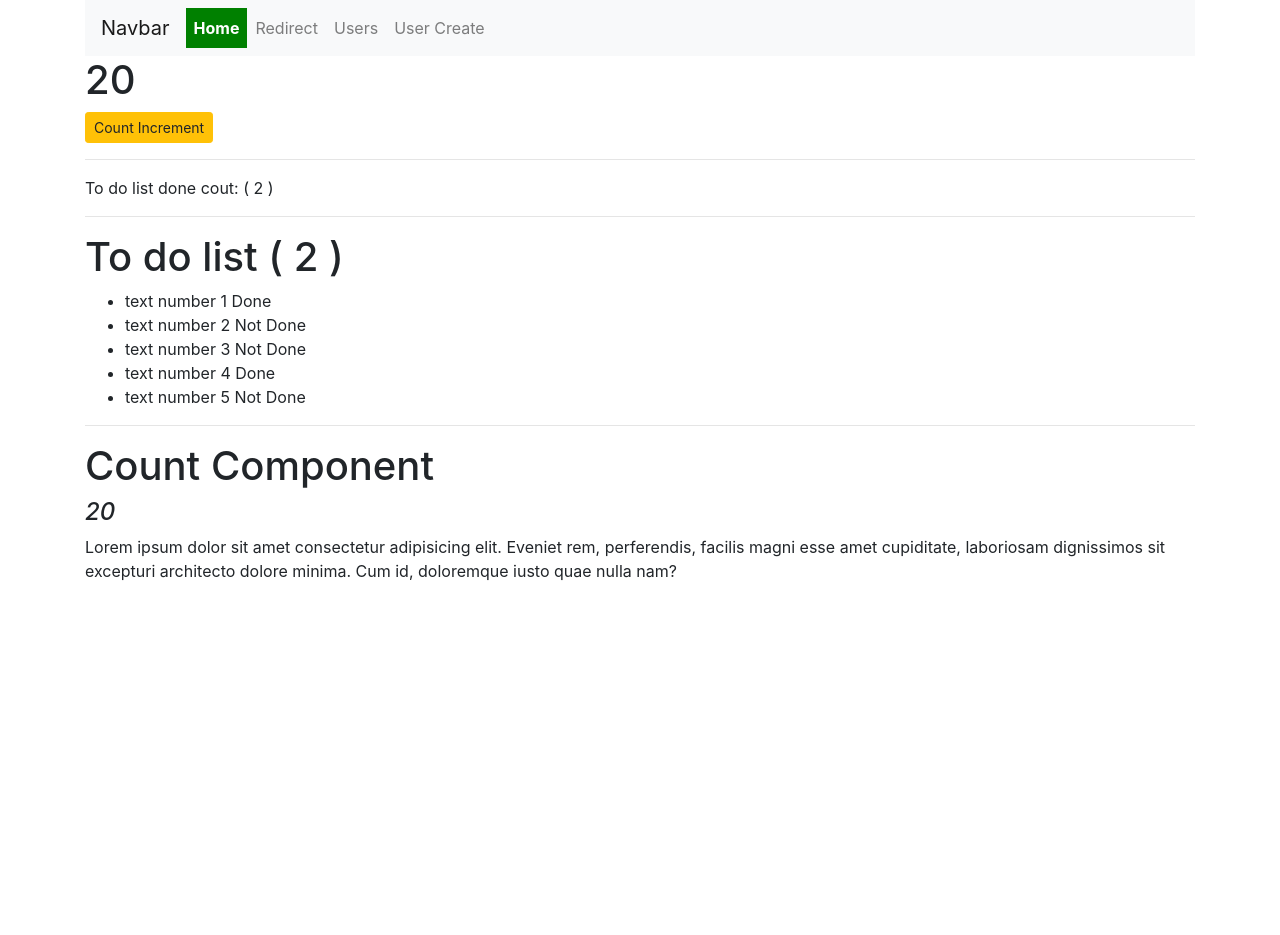
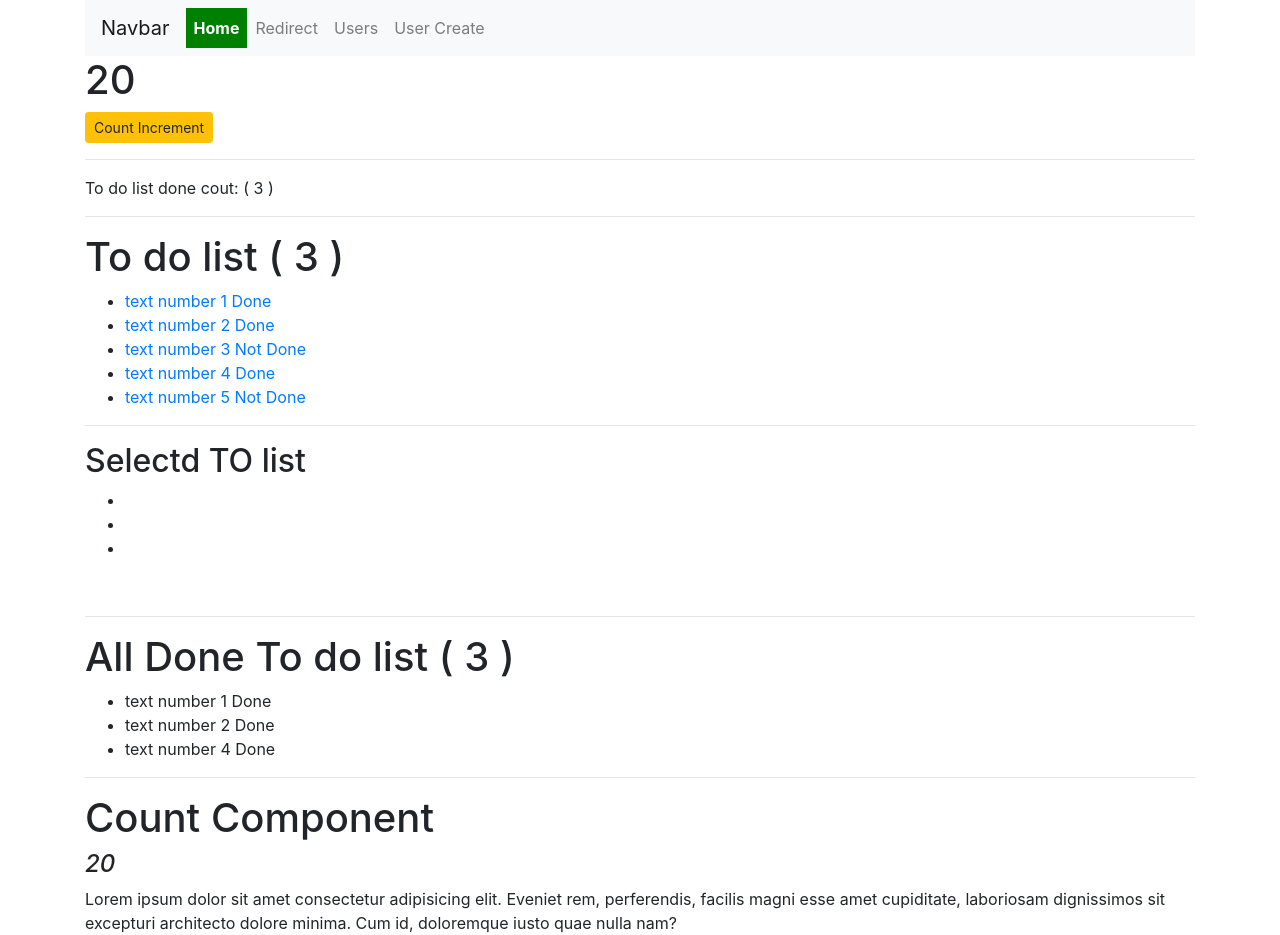
Before and after one commit to nuruzzamanhimel00/13_leela_webdev_vue3_full_again, a Vue app in the folder vue3_create_1/: page / in a window 1280 px wide. Before the commit the page ends 800 px from the top, so only its background shows below. Built offline with nearby package versions, Linux system fonts and the light colour scheme.

Commit message:
call getter inside the getters andgetter mutaion

```diff
--- a/vue3_create_1/src/components/TodolistComp.vue
+++ b/vue3_create_1/src/components/TodolistComp.vue
@@ -3,13 +3,33 @@
     <h1>To do list ( {{ doneTodolistCount }} )</h1>
         <ul>
             <li v-for="(value, key) in getTodoLists" :key="key">
+               <a href=""
+                @click.prevent="onSelectToDoList(value.id)"
+                >
+                     {{ value.text }} {{ value.done ? 'Done' : 'Not Done'  }}
+               </a>
+            </li>
+        </ul>
+        <hr>
+
+        <h2>Selectd TO list</h2>
+        <ul v-if="getSelectedTodo !== null">
+        <li>{{getSelectedTodo.id}}</li>
+        <li>{{getSelectedTodo.text}}</li>
+        <li>{{getSelectedTodo.done}}</li>
+        </ul>
+        <br>
+        <hr>
+    <h1>All Done To do list ( {{ getDoneTodoLists.length }} )</h1>
+        <ul>
+            <li v-for="(value, key) in getDoneTodoLists" :key="key">
                 {{ value.text }} {{ value.done ? 'Done' : 'Not Done'  }}
             </li>
         </ul>
     </div>
 </template>
 <script>
-import {mapGetters} from 'vuex'
+import {mapGetters, mapMutations} from 'vuex'
 export default {
     data(){
         return{
@@ -17,12 +37,14 @@ export default {
         }
     },
       computed:{
-        ...mapGetters(['getTodoLists','doneTodolistCount'])
+        ...mapGetters(['getTodoLists','doneTodolistCount','getDoneTodoLists','getSelectedTodo'])
     },
     methods:{
-        // doneListCount(){
-        //     return this.getTodoLists.filter( doneData => doneData.done == true ).length;
-        // }
+        ...mapMutations(['SELECT_TODOLIST_BYID']),
+        onSelectToDoList(id){
+            this.SELECT_TODOLIST_BYID(id);
+            // console.log(id);
+        }
     }
 }
 </script>
--- a/vue3_create_1/src/store/index.js
+++ b/vue3_create_1/src/store/index.js
@@ -6,11 +6,12 @@ const store = createStore({
       count: 20,
       todos:[
         { id:1, text: 'text number 1 ', done: true },
-        { id:2, text: 'text number 2 ', done: false },
+        { id:2, text: 'text number 2 ', done: true },
         { id:3, text: 'text number 3 ', done: false },
         { id:4, text: 'text number 4 ', done: true },
         { id:5, text: 'text number 5 ', done: false },
-      ]
+      ],
+      seletedTodo:{}
     },
     getters:{
         getCcountResult(state){
@@ -19,14 +20,29 @@ const store = createStore({
         getTodoLists(state){
             return state.todos;
         },
-        doneTodolistCount(state){
-            return state.todos.filter( doneData => doneData.done == true ).length;
+
+        // 76.76. Calling Getters inside another Getter Methods. Pass arguments to getters, Vuex - Vue js _ Vue3.
+        getDoneTodoLists(state){
+          return state.todos.filter( doneData => doneData.done == true );
+      },
+        doneTodolistCount(state, getters){
+            // return state.todos.filter( doneData => doneData.done == true ).length;
+            return getters.getDoneTodoLists.length;
+        },
+
+        getSelectedTodo(state){
+          return state.seletedTodo;
         }
     },
     mutations: {
      increment(state,payload){
         // state.count = state.count + payload;
         state.count = state.count + payload.value;
+     },
+     SELECT_TODOLIST_BYID(state, payload){
+      let seletedTodo = state.todos.find( todoData => todoData.id ==  payload );
+      state.seletedTodo = {...seletedTodo};
+      // console.log( state.seletedTodo);
      }
     },
     actions:{
```
